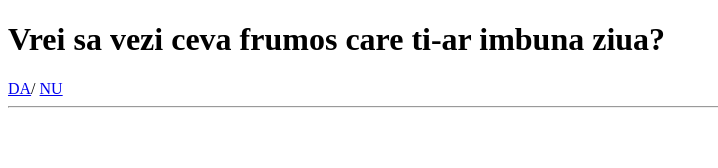
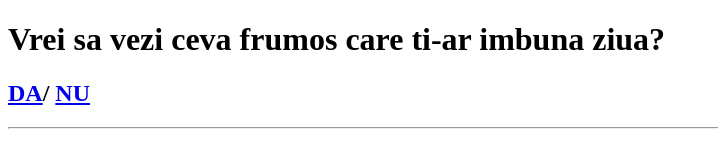
Before and after one commit to xbvd/html-portfolio, a plain HTML site: page index.html in a window 1280 px wide. Shown: the whole page, without its empty margins (0-718 px from the left). Drawn offline with Linux system fonts and the light colour scheme.

Commit message:
Update index.html

```diff
--- a/index.html
+++ b/index.html
@@ -24,8 +24,8 @@ https://developer.mozilla.org/en-US/docs/Web/HTML/Element/img#attr-height -->
 <body>
     <h1>Vrei sa vezi ceva frumos care ti-ar imbuna ziua?</h1>
     <h2>
-        </h2><a href="./public/movie-ranking.html">DA</a>/
-        <a href="./public/birthday-invite.html">NU</a>
+        <a href="./public/happy.html">DA</a>/
+        <a href="./public/not-happy.html">NU</a>
     </h2>
     <hr>
 </html>
```
